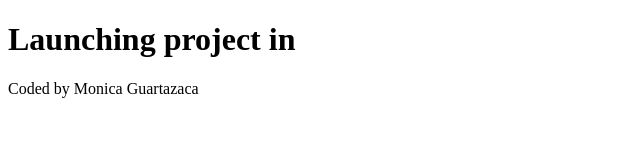
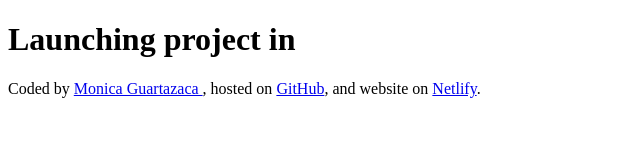
Before and after one commit to BMoniqua/weather-demo, a plain HTML site: page index.html in a window 1280 px wide. Shown: the whole page, without its empty margins (0-640 px from the left). Drawn offline with Linux system fonts and the light colour scheme.

Commit message:
updated basis

```diff
--- a/index.html
+++ b/index.html
@@ -7,6 +7,10 @@
   </head>
   <body>
     <h1>Launching project in</h1>
-    <footer>Coded by Monica Guartazaca</footer>
+    <footer>
+      Coded by <a href="https://github.com/BMoniqua"> Monica Guartazaca </a>,
+      hosted on <a href="https://github.com/BMoniqua/weather-demo"> GitHub</a>,
+      and website on <a href="weather-demo6.netlify.app"> Netlify</a>.
+    </footer>
   </body>
 </html>
```
